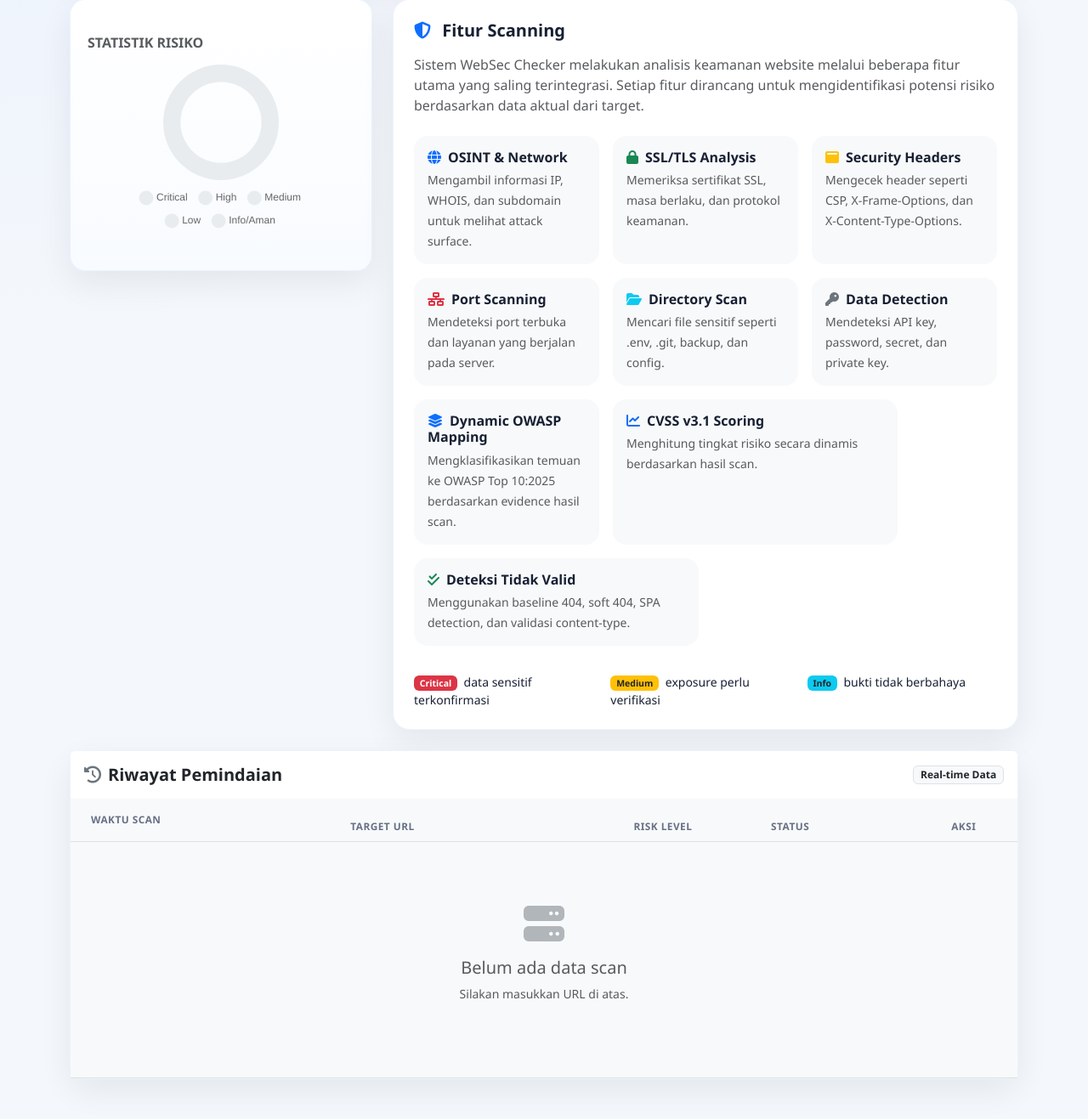
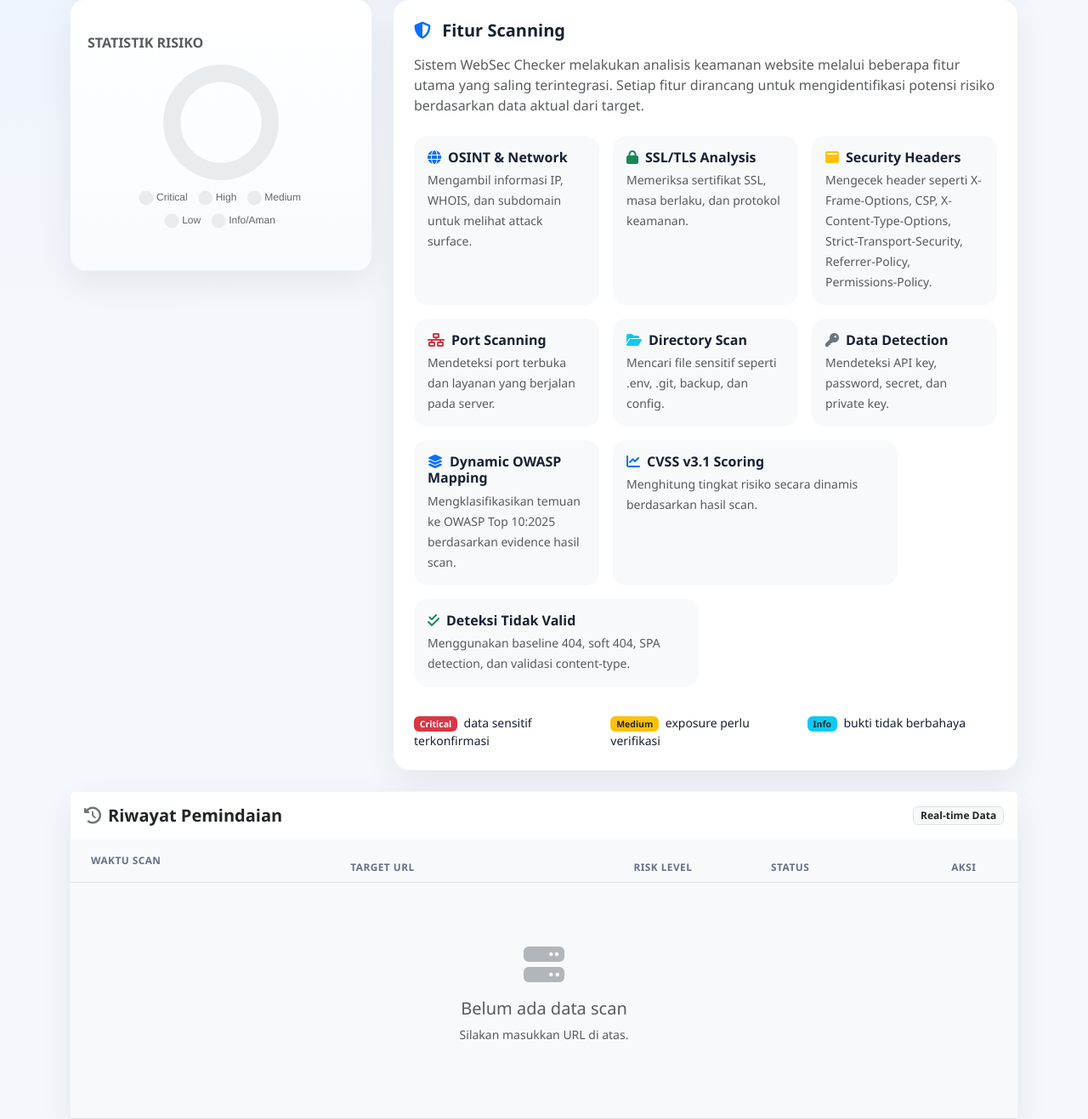
Before and after one commit to HizkiaPappang/webseccheck, a Flask app: page / in a window 1280 px wide. Shown: the part 346-1663 px from the top of the page at 85% size. Run offline with Flask 3, Linux system fonts and the light colour scheme; the visitor is signed in with stand-in values (Sample User, id 1); data that the repository does not hold is empty.

```diff
--- a/app/templates/index.html
+++ b/app/templates/index.html
@@ -400,8 +400,7 @@
                     >Security Headers
                   </h6>
                   <small class="text-muted">
-                    Mengecek header seperti CSP, X-Frame-Options, dan
-                    X-Content-Type-Options.
+                    Mengecek header seperti X-Frame-Options, CSP, X-Content-Type-Options, Strict-Transport-Security, Referrer-Policy, Permissions-Policy.
                   </small>
                 </div>
               </div>
```
Also changed, not shown: instance/websec.db (added).
